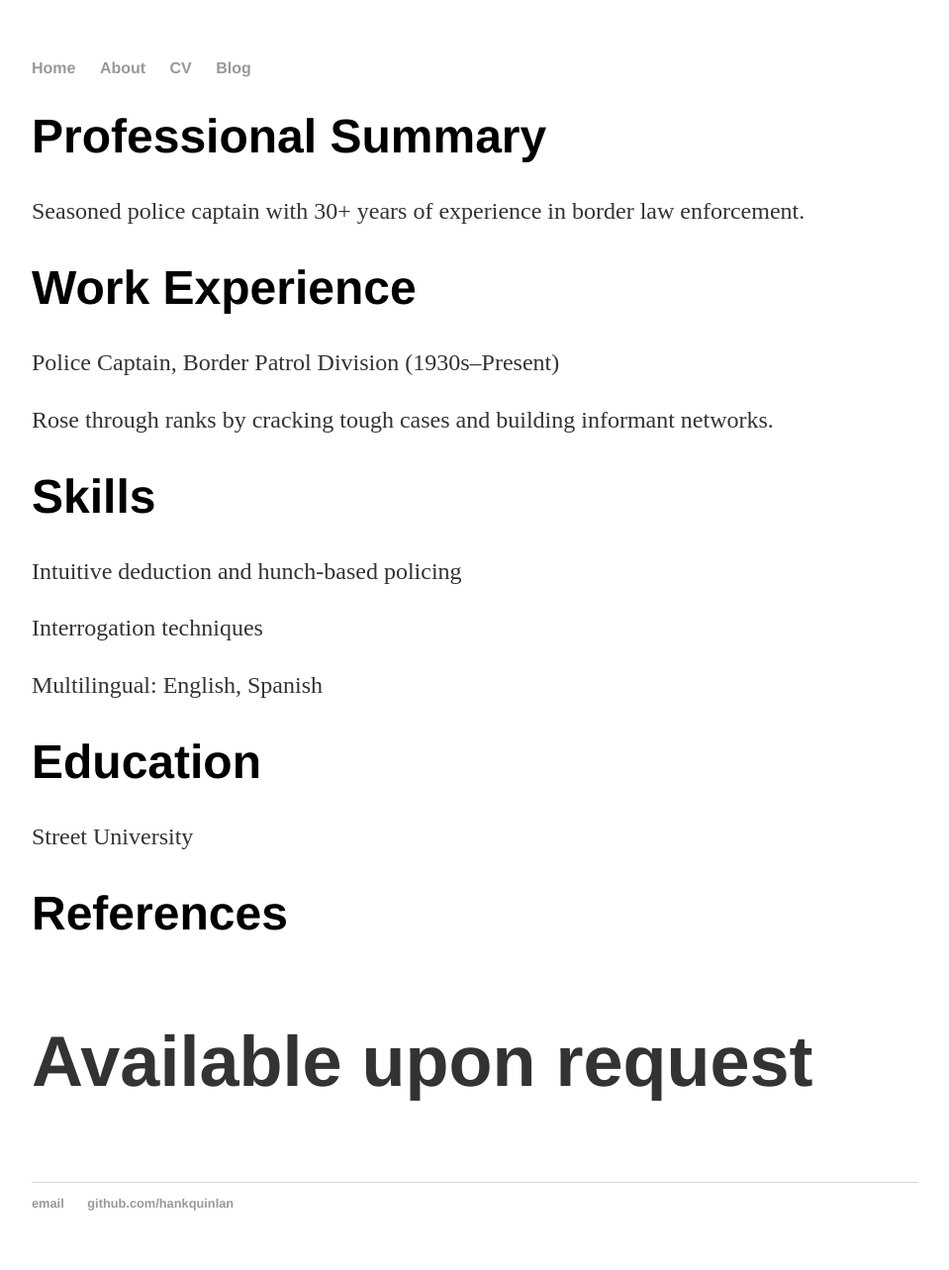
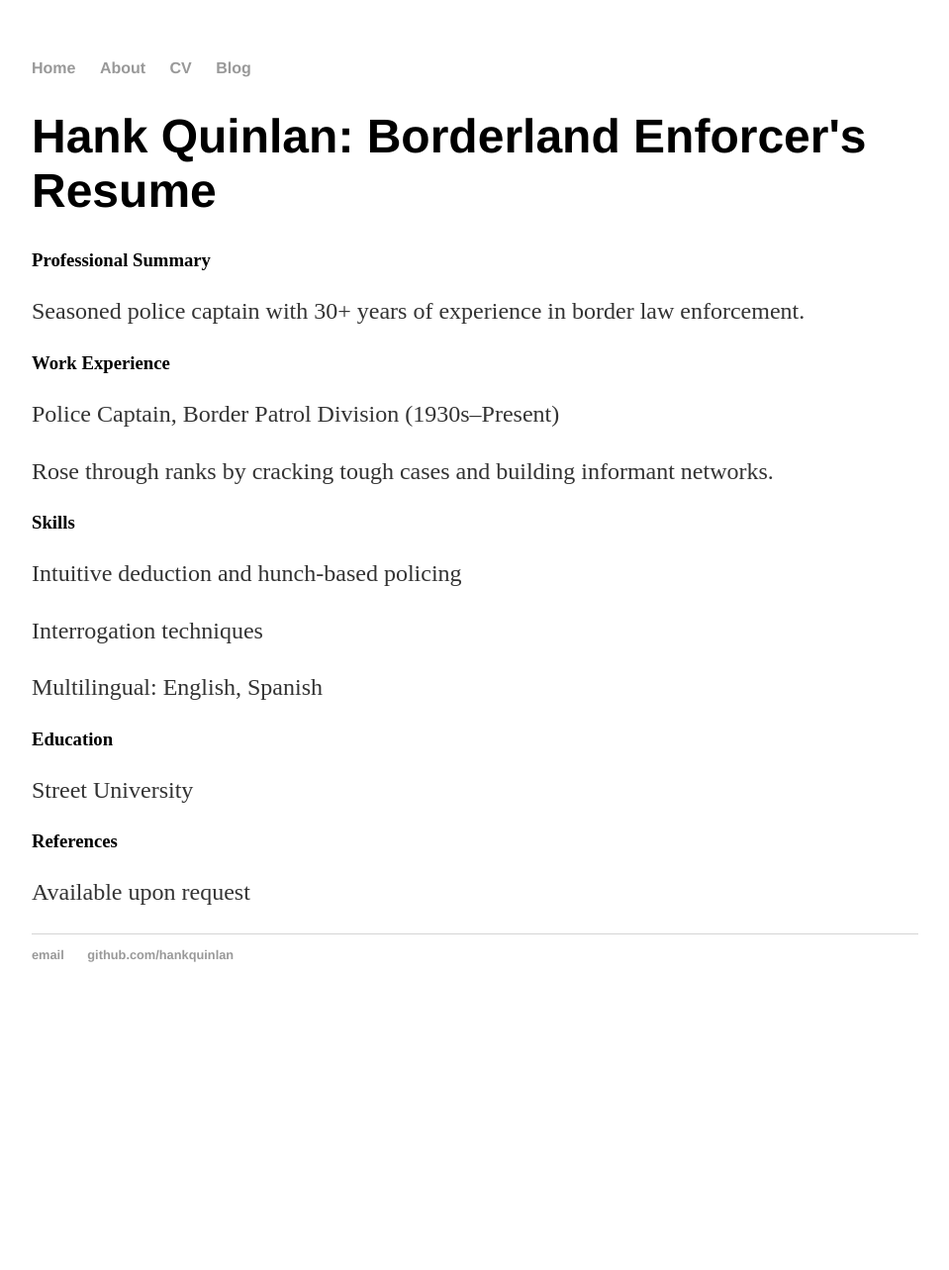
Before and after one commit to dkadlUR/dkadlUR.github.io, a Jekyll site: the page built from cv/index.html, in a window 1280 px wide. Shown: the whole page at 99% size, without its empty margins (160-1119 px from the left). Built offline with Jekyll 4.4.1, drawn with Linux system fonts in a browser that asks for light colours; after the commit the page ends 1032 px from its top, so only the background shows below that.

Commit message:
Update index.html

```diff
--- a/cv/index.html
+++ b/cv/index.html
@@ -3,17 +3,18 @@ layout: default
 title: Hank Quinlan, Horrible Cop
 ---
 <div class="blurb">
-	<h1>Professional Summary</h1>
+	<h1>Hank Quinlan: Borderland Enforcer's Resume</h1>
+	<h3>Professional Summary</h3>
 	<p>Seasoned police captain with 30+ years of experience in border law enforcement.</p>
-	<h1>Work Experience</h1>
+	<h3>Work Experience</h3>
 	<p>Police Captain, Border Patrol Division (1930s–Present)</p>
 	<p>Rose through ranks by cracking tough cases and building informant networks.</p>
-	<h1>Skills</h1>
+	<h3>Skills</h3>
 	<p>Intuitive deduction and hunch-based policing</p>
 	<p>Interrogation techniques</p>
 	<p>Multilingual: English, Spanish</p>
-	<h1>Education</h1>
+	<h3>Education</h3>
 	<p>Street University</p>
-	<h1>References
+	<h3>References</h3>
 	<p>Available upon request</p>
 </div><!-- /.blurb -->
```
